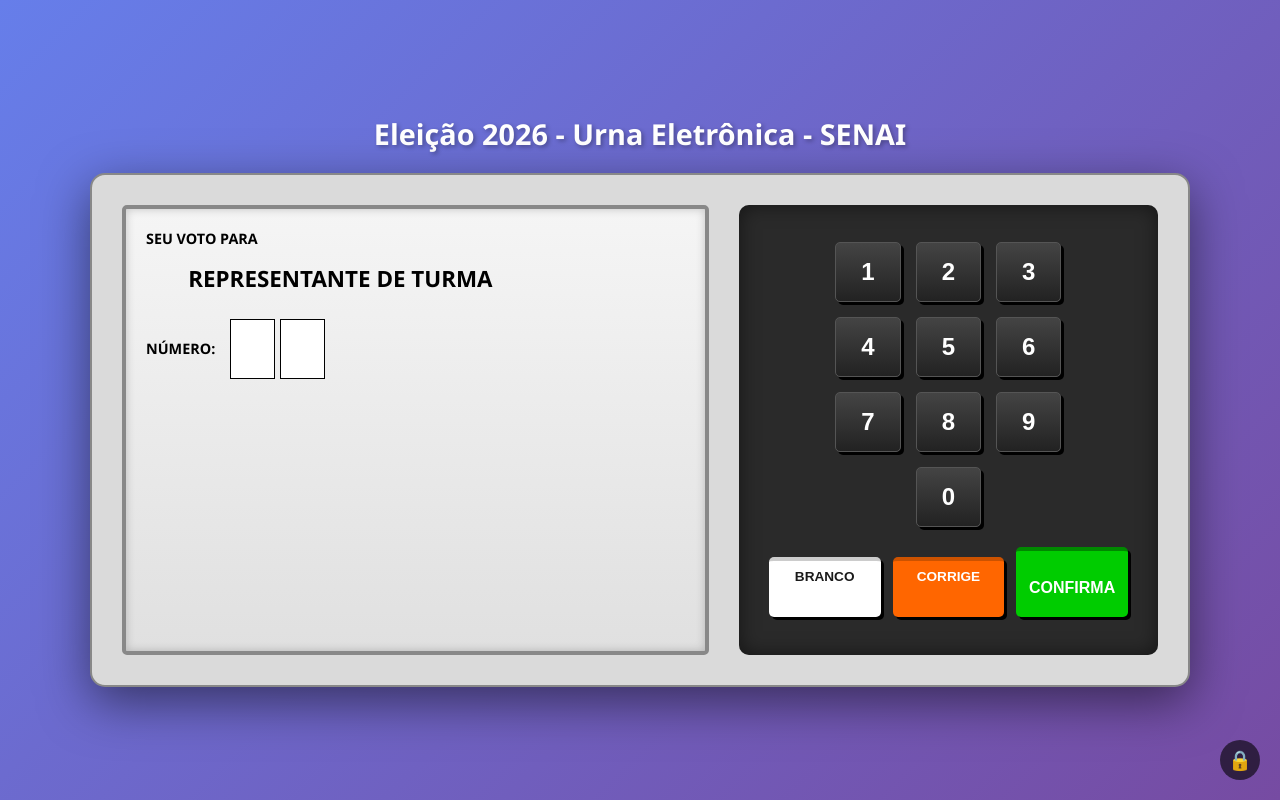
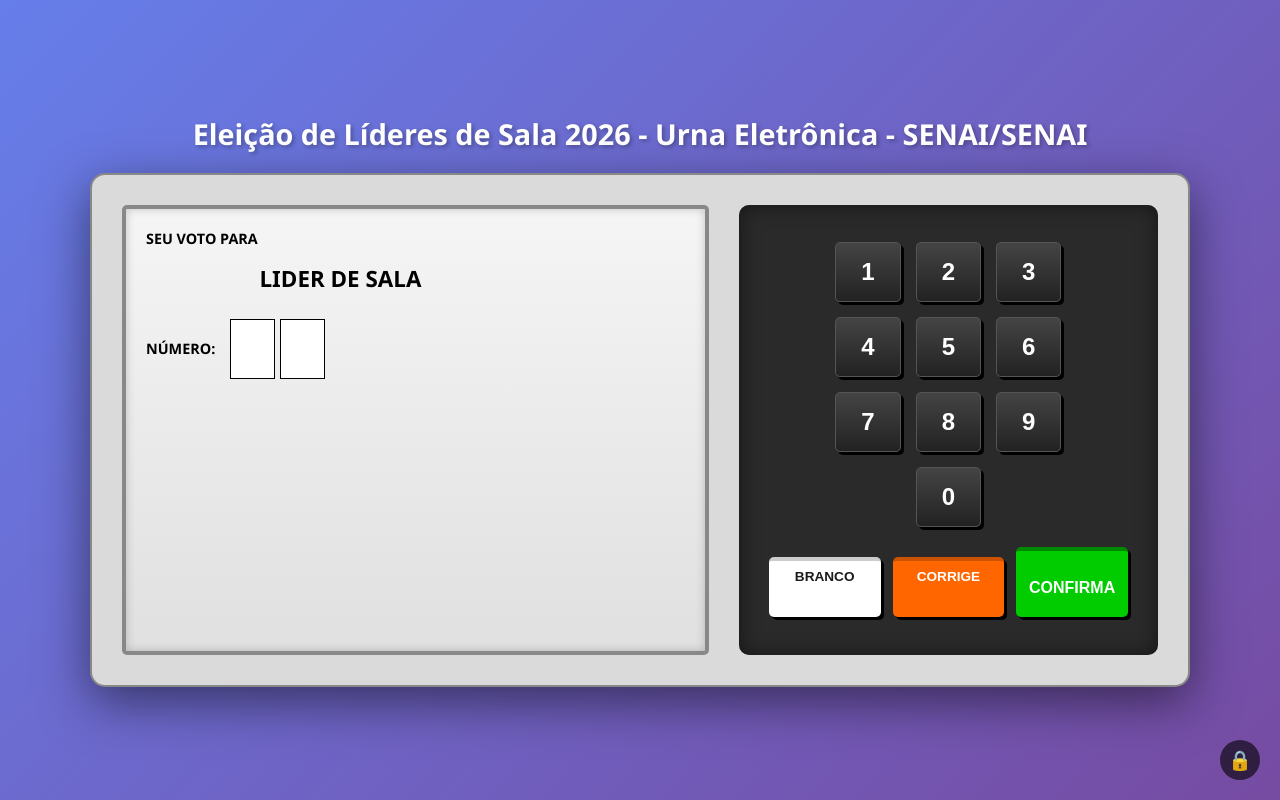
Before and after one commit to marcelobps/urna-escolar, a plain HTML site: page index.html in a window 1280 px wide. Drawn offline with Linux system fonts and the light colour scheme.

Commit message:
Update index.html

```diff
--- a/index.html
+++ b/index.html
@@ -8,7 +8,7 @@
 </head>
 <body>
     <div class="header">
-        <h1>Eleição 2026 - Urna Eletrônica - SENAI</h1>
+        <h1>Eleição de Líderes de Sala 2026 - Urna Eletrônica - SENAI/SENAI</h1>
     </div>
 
     <div class="urna-container" id="urnaContainer">
@@ -23,7 +23,7 @@
                 <div class="display-left">
                     <div class="display-header">SEU VOTO PARA</div>
 
-                    <div class="cargo-title">REPRESENTANTE DE TURMA</div>
+                    <div class="cargo-title">LIDER DE SALA</div>
 
                     <div class="numero-wrapper">
                         <span class="info-label">NÚMERO:</span>
@@ -122,4 +122,5 @@
     <script src="data.js"></script>
     <script src="script.js"></script>
 </body>
+
 </html>
```
